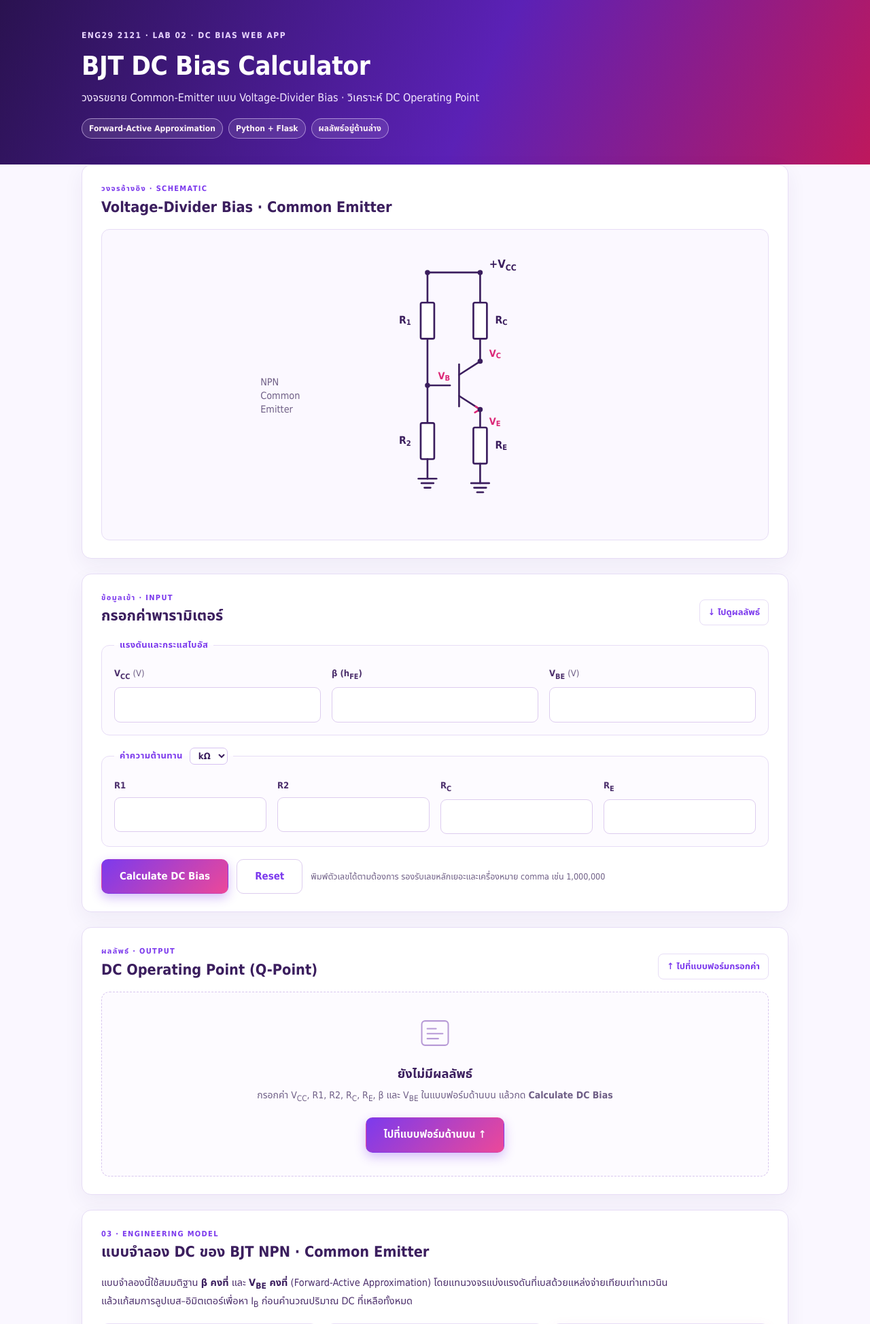
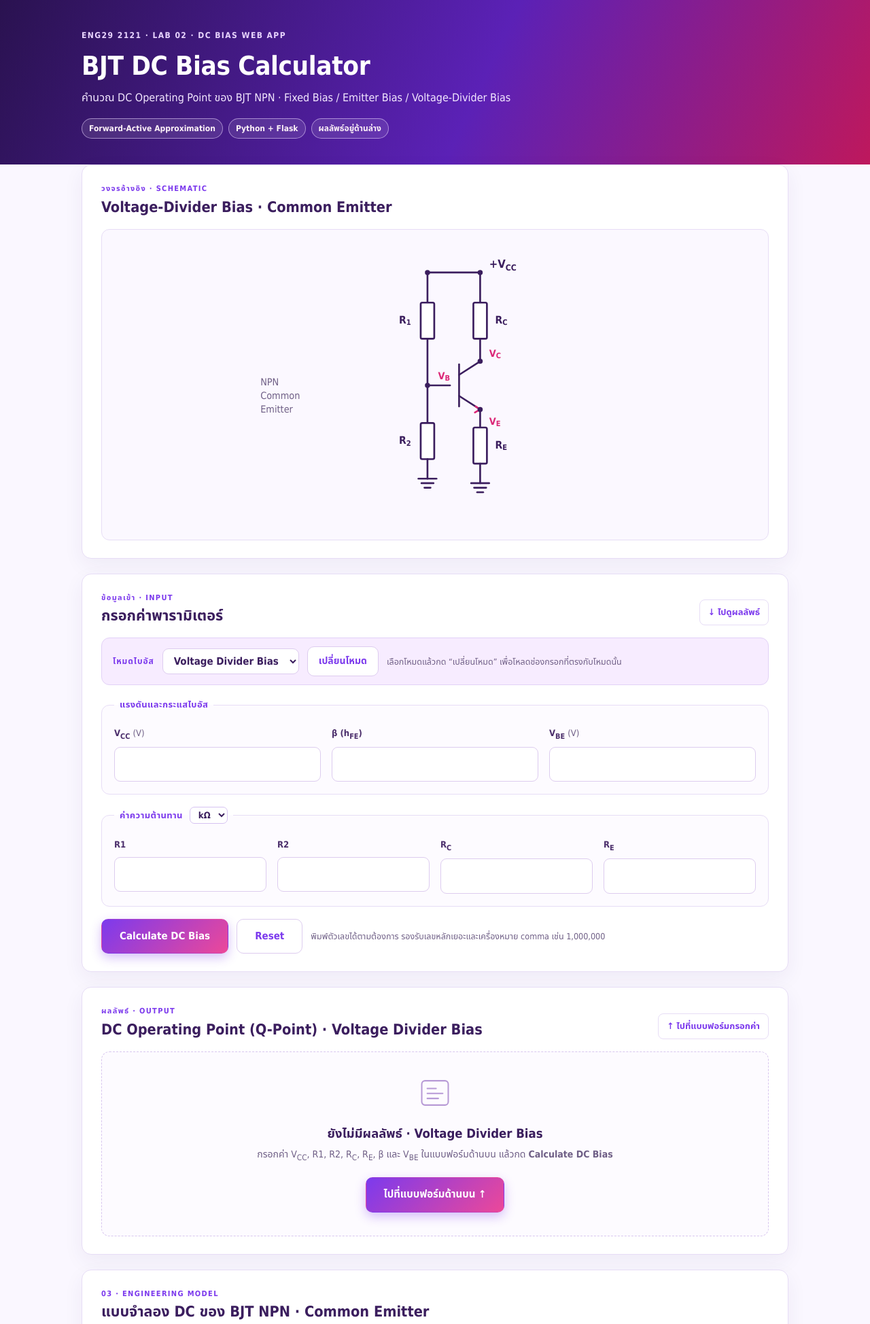
Before and after one commit to B6810177/Gitlab, a Flask app: page / in a window 1280 px wide. Shown: the top 1948 px of the page at 68% size. Run offline with Flask 3, Linux system fonts and the light colour scheme.

Commit message:
feat: add fixed and emitter bias modes with per-mode validation

```diff
--- a/app.py
+++ b/app.py
@@ -4,13 +4,27 @@ from bjt_bias import validate, bias
 
 app = Flask(__name__)
 
-FIELDS = ("VCC", "R1", "R2", "RC", "RE", "beta", "VBE", "unit")
-RESISTOR_FIELDS = ("R1", "R2", "RC", "RE")
+FIELDS = ("mode", "VCC", "RB", "R1", "R2", "RC", "RE", "beta", "VBE", "unit")
 UNITS = ("ohm", "kohm")
+
+MODES = ("divider", "fixed", "emitter")
+MODE_LABELS = {
+    "divider": "Voltage Divider Bias",
+    "fixed": "Fixed Bias",
+    "emitter": "Emitter Bias",
+}
+# ช่องความต้านทานที่ต้องแปลงหน่วย kΩ -> Ω ของแต่ละโหมด
+RESISTOR_FIELDS = {
+    "divider": ("R1", "R2", "RC", "RE"),
+    "fixed": ("RB", "RC"),
+    "emitter": ("RB", "RC", "RE"),
+}
 
 # ค่าเริ่มต้นของฟอร์ม: เว้นว่างไว้ ให้ผู้ใช้กรอกเอง (unit เริ่มที่ kΩ)
 DEFAULT_VALUES = {
+    "mode": "divider",
     "VCC": "",
+    "RB": "",
     "R1": "",
     "R2": "",
     "RC": "",
@@ -21,32 +35,73 @@ DEFAULT_VALUES = {
 }
 
 
+def _calculate(mode, values, unit):
+    """เลือกฟังก์ชันตามโหมด ตรวจเฉพาะช่องที่โหมดนั้นใช้ แล้วแปลงหน่วยความต้านทาน"""
+    if mode == "divider":
+        v = validate.validate_inputs(
+            values["VCC"], values["R1"], values["R2"],
+            values["RC"], values["RE"], values["beta"], values["VBE"]
+        )
+        func = bias.calculate_bias
+    elif mode == "fixed":
+        v = validate.validate_fixed(
+            values["VCC"], values["RB"], values["RC"],
+            values["beta"], values["VBE"]
+        )
+        func = bias.calculate_fixed
+    elif mode == "emitter":
+        v = validate.validate_emitter(
+            values["VCC"], values["RB"], values["RC"], values["RE"],
+            values["beta"], values["VBE"]
+        )
+        func = bias.calculate_emitter
+    else:
+        raise ValueError(f"unknown bias mode: {mode!r}")
+
+    if unit == "kohm":
+        for name in RESISTOR_FIELDS[mode]:
+            v[name] *= 1000.0
+    return func(**v)
+
+
 @app.route("/", methods=["GET", "POST"])
 def index():
     result = None
     errors = []
     values = dict(DEFAULT_VALUES)
+    mode = DEFAULT_VALUES["mode"]
     unit = DEFAULT_VALUES["unit"]
 
     if request.method == "POST":
         values = {k: request.form.get(k, "") for k in FIELDS}
+        # ไม่ส่ง mode มา = ใช้โหมด Divider เดิม (คงความเข้ากันได้กับเทสต์เดิม)
+        mode = values.get("mode") or DEFAULT_VALUES["mode"]
         unit = values.get("unit") or "ohm"
-        try:
-            if unit not in UNITS:
-                raise ValueError("unit must be 'ohm' or 'kohm'")
-            v = validate.validate_inputs(
-                values["VCC"], values["R1"], values["R2"],
-                values["RC"], values["RE"], values["beta"], values["VBE"]
+        action = request.form.get("action", "calculate")
+
+        if mode not in MODES:
+            errors.append(
+                f"ไม่รู้จักโหมดไบอัส {mode!r} — เลือกได้เฉพาะ divider, fixed หรือ emitter"
             )
-            if unit == "kohm":
-                for name in RESISTOR_FIELDS:
-                    v[name] *= 1000.0
-            result = bias.calculate_bias(**v)
-        except Exception as e:
-            errors.append(str(e))
+        elif action == "switch":
+            # เปลี่ยนโหมดแล้วโหลดฟอร์มใหม่ ไม่คำนวณและไม่ค้างผลรอบก่อน
+            result = None
+        else:
+            try:
+                if unit not in UNITS:
+                    raise ValueError("unit must be 'ohm' or 'kohm'")
+                result = _calculate(mode, values, unit)
+            except Exception as e:
+                errors.append(f"{MODE_LABELS[mode]}: {e}")
 
     return render_template(
-        "index.html", result=result, errors=errors, values=values, unit=unit
+        "index.html",
+        result=result,
+        errors=errors,
+        values=values,
+        unit=unit,
+        mode=mode,
+        mode_label=MODE_LABELS.get(mode, mode),
     )
 
 
--- a/static/style.css
+++ b/static/style.css
@@ -239,6 +239,45 @@ main { padding-top: 26px; padding-bottom: 40px; }
     margin-top: 14px;
 }
 .form-grid-4 { grid-template-columns: repeat(4, minmax(0, 1fr)); }
+.form-grid-3 { grid-template-columns: repeat(3, minmax(0, 1fr)); }
+.form-grid-2 { grid-template-columns: repeat(2, minmax(0, 1fr)); }
+
+/* ---------- Mode switch ---------- */
+.mode-switch {
+    display: flex;
+    align-items: center;
+    gap: 12px;
+    flex-wrap: wrap;
+    background: #f7ecff;
+    border: 1px solid #e2d1f7;
+    border-radius: 12px;
+    padding: 12px 16px;
+    margin-bottom: 18px;
+}
+.mode-switch label {
+    font-size: 12px;
+    font-weight: 800;
+    letter-spacing: 0.08em;
+    color: var(--blue);
+}
+.mode-switch select {
+    font: inherit;
+    font-size: 15px;
+    font-weight: 700;
+    padding: 8px 12px;
+    border: 1.5px solid #ddccef;
+    border-radius: 9px;
+    background: #fff;
+    color: var(--navy);
+    cursor: pointer;
+}
+.mode-switch select:focus {
+    outline: none;
+    border-color: var(--blue);
+    box-shadow: 0 0 0 3px rgba(124, 58, 237, 0.16);
+}
+.mode-switch .btn { padding: 9px 16px; font-size: 14px; }
+.mode-switch .hint { flex: 1 1 220px; }
 
 .form-grid label {
     display: flex;
@@ -389,6 +428,7 @@ main { padding-top: 26px; padding-bottom: 40px; }
     .metrics { grid-template-columns: repeat(2, minmax(0, 1fr)); }
     .form-grid { grid-template-columns: 1fr 1fr; }
     .form-grid-4 { grid-template-columns: 1fr 1fr; }
+    .form-grid-3, .form-grid-2 { grid-template-columns: 1fr 1fr; }
     .btn { width: 100%; text-align: center; }
     .jump { display: none; }
 }
--- a/templates/base.html
+++ b/templates/base.html
@@ -3,7 +3,7 @@
 <head>
     <meta charset="UTF-8">
     <meta name="viewport" content="width=device-width, initial-scale=1.0">
-    <meta name="description" content="BJT Common-Emitter Voltage-Divider DC Bias Calculator for ENG29 2121 Lab 02">
+    <meta name="description" content="BJT DC Bias Calculator (Fixed / Emitter / Voltage Divider) for ENG29 2121 Lab 02">
     <title>BJT DC Bias Calculator | ENG29 2121</title>
     <link rel="stylesheet" href="{{ url_for('static', filename='style.css') }}">
 </head>
@@ -12,7 +12,7 @@
         <div class="wrap">
             <p class="eyebrow">ENG29 2121 · LAB 02 · DC BIAS WEB APP</p>
             <h1>BJT DC Bias Calculator</h1>
-            <p class="subtitle">วงจรขยาย Common-Emitter แบบ Voltage-Divider Bias · วิเคราะห์ DC Operating Point</p>
+            <p class="subtitle">คำนวณ DC Operating Point ของ BJT NPN · Fixed Bias / Emitter Bias / Voltage-Divider Bias</p>
             <div class="tags">
                 <span>Forward-Active Approximation</span>
                 <span>Python + Flask</span>
--- a/templates/index.html
+++ b/templates/index.html
@@ -1,7 +1,8 @@
 {% extends "base.html" %}
 {% block content %}
 
-{# ---------- CIRCUIT ---------- #}
+{# ---------- CIRCUIT (แสดงเฉพาะโหมด Divider) ---------- #}
+{% if mode == 'divider' %}
 <section class="panel">
     <div class="panel-head">
         <div>
@@ -78,6 +79,7 @@
         </svg>
     </div>
 </section>
+{% endif %}
 
 {# ---------- INPUT FORM : MIDDLE OF PAGE ---------- #}
 <section class="panel form-panel" id="input">
@@ -90,6 +92,17 @@
     </div>
 
     <form method="post" action="/#results" novalidate>
+        <div class="mode-switch">
+            <label for="mode">โหมดไบอัส</label>
+            <select name="mode" id="mode" aria-label="เลือกโหมดไบอัส">
+                <option value="divider" {{ 'selected' if mode == 'divider' else '' }}>Voltage Divider Bias</option>
+                <option value="fixed" {{ 'selected' if mode == 'fixed' else '' }}>Fixed Bias</option>
+                <option value="emitter" {{ 'selected' if mode == 'emitter' else '' }}>Emitter Bias</option>
+            </select>
+            <button type="submit" name="action" value="switch" class="btn ghost">เปลี่ยนโหมด</button>
+            <p class="hint">เลือกโหมดแล้วกด “เปลี่ยนโหมด” เพื่อโหลดช่องกรอกที่ตรงกับโหมดนั้น</p>
+        </div>
+
         <fieldset class="group">
             <legend>แรงดันและกระแสไบอัส</legend>
             <div class="form-grid">
@@ -116,7 +129,8 @@
                     <option value="ohm" {{ 'selected' if unit == 'ohm' else '' }}>Ω</option>
                 </select>
             </legend>
-            <div class="form-grid form-grid-4">
+            <div class="form-grid {{ 'form-grid-4' if mode == 'divider' else ('form-grid-3' if mode == 'emitter' else 'form-grid-2') }}">
+                {% if mode == 'divider' %}
                 <label>
                     <span>R1</span>
                     <input name="R1" type="text" inputmode="decimal" autocomplete="off" value="{{ values.get('R1','') }}" required>
@@ -125,14 +139,22 @@
                     <span>R2</span>
                     <input name="R2" type="text" inputmode="decimal" autocomplete="off" value="{{ values.get('R2','') }}" required>
                 </label>
+                {% else %}
+                <label>
+                    <span>R<sub>B</sub></span>
+                    <input name="RB" type="text" inputmode="decimal" autocomplete="off" value="{{ values.get('RB','') }}" required>
+                </label>
+                {% endif %}
                 <label>
                     <span>R<sub>C</sub></span>
                     <input name="RC" type="text" inputmode="decimal" autocomplete="off" value="{{ values.get('RC','') }}" required>
                 </label>
+                {% if mode != 'fixed' %}
                 <label>
                     <span>R<sub>E</sub></span>
                     <input name="RE" type="text" inputmode="decimal" autocomplete="off" value="{{ values.get('RE','') }}" required>
                 </label>
+                {% endif %}
             </div>
         </fieldset>
 
@@ -148,7 +170,7 @@
     <div class="panel-head">
         <div>
             <p class="kicker">ผลลัพธ์ · OUTPUT</p>
-            <h2>DC Operating Point (Q-Point)</h2>
+            <h2>DC Operating Point (Q-Point) · {{ mode_label }}</h2>
         </div>
         <a class="jump" href="#input">↑ ไปที่แบบฟอร์มกรอกค่า</a>
     </div>
@@ -228,6 +250,7 @@
                 <span class="metric-value">{{ '%.3f'|format(result.IE * 1000) }}</span>
                 <span class="metric-unit">mA</span>
             </div>
+            {% if result.VTH is not none %}
             <div class="metric">
                 <span class="metric-label">V<sub>TH</sub></span>
                 <span class="metric-value">{{ '%.3f'|format(result.VTH) }}</span>
@@ -238,6 +261,7 @@
                 <span class="metric-value">{{ '%.1f'|format(result.RTH) }}</span>
                 <span class="metric-unit">Ω</span>
             </div>
+            {% endif %}
         </div>
 
         {% if result.warnings %}
@@ -254,8 +278,12 @@
                 <rect x="8" y="10" width="48" height="44" rx="6" fill="none" stroke="currentColor" stroke-width="2.5"/>
                 <path d="M18 24h16M18 33h28M18 42h20" stroke="currentColor" stroke-width="2.5" stroke-linecap="round"/>
             </svg>
-            <h3>ยังไม่มีผลลัพธ์</h3>
-            <p>กรอกค่า V<sub>CC</sub>, R1, R2, R<sub>C</sub>, R<sub>E</sub>, β และ V<sub>BE</sub> ในแบบฟอร์มด้านบน แล้วกด <strong>Calculate DC Bias</strong></p>
+            <h3>ยังไม่มีผลลัพธ์ · {{ mode_label }}</h3>
+            <p>
+                กรอกค่า V<sub>CC</sub>,
+                {% if mode == 'divider' %}R1, R2, R<sub>C</sub>, R<sub>E</sub>{% else %}R<sub>B</sub>, R<sub>C</sub>{% if mode == 'emitter' %}, R<sub>E</sub>{% endif %}{% endif %},
+                β และ V<sub>BE</sub> ในแบบฟอร์มด้านบน แล้วกด <strong>Calculate DC Bias</strong>
+            </p>
             <a class="btn primary" href="#input">ไปที่แบบฟอร์มด้านบน ↑</a>
         </div>
     {% endif %}
```
Also changed, not shown: bjt_bias/bias.py (+76 -25 lines), bjt_bias/validate.py (+57 -9 lines).
